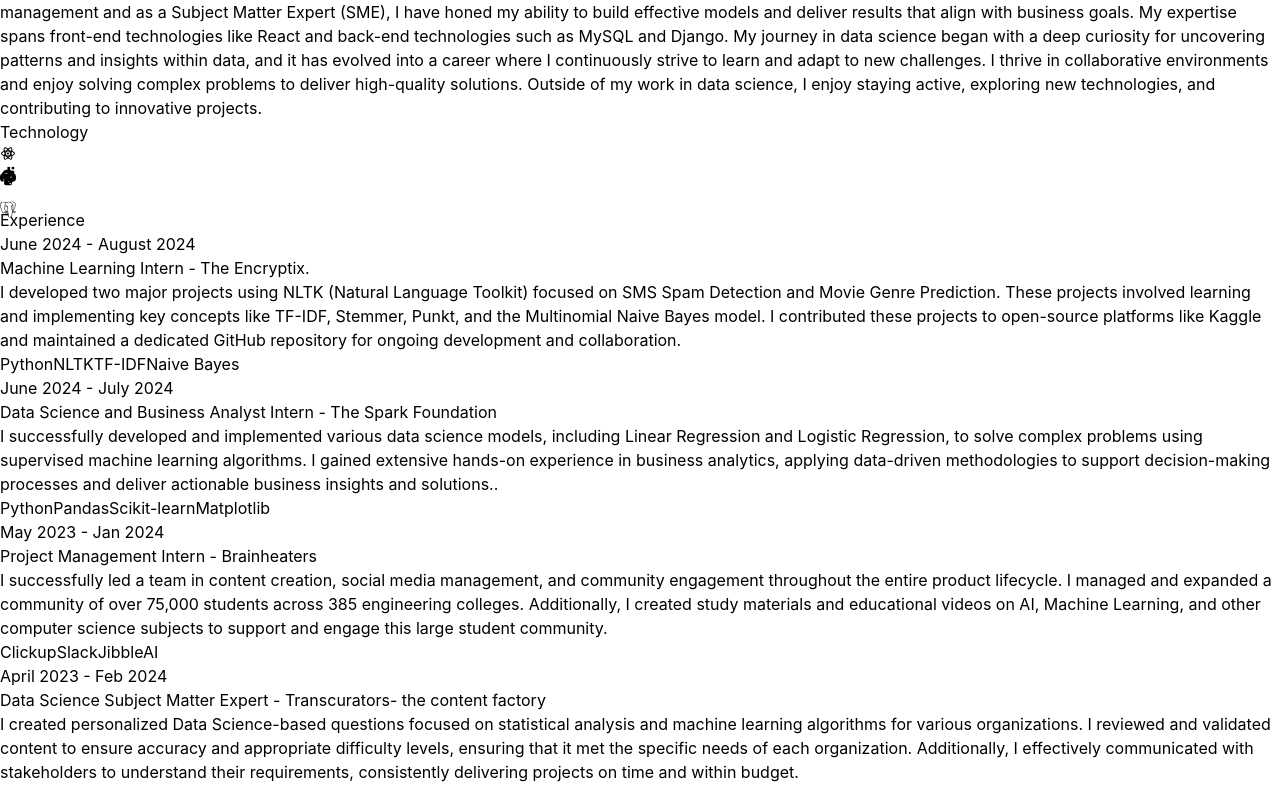
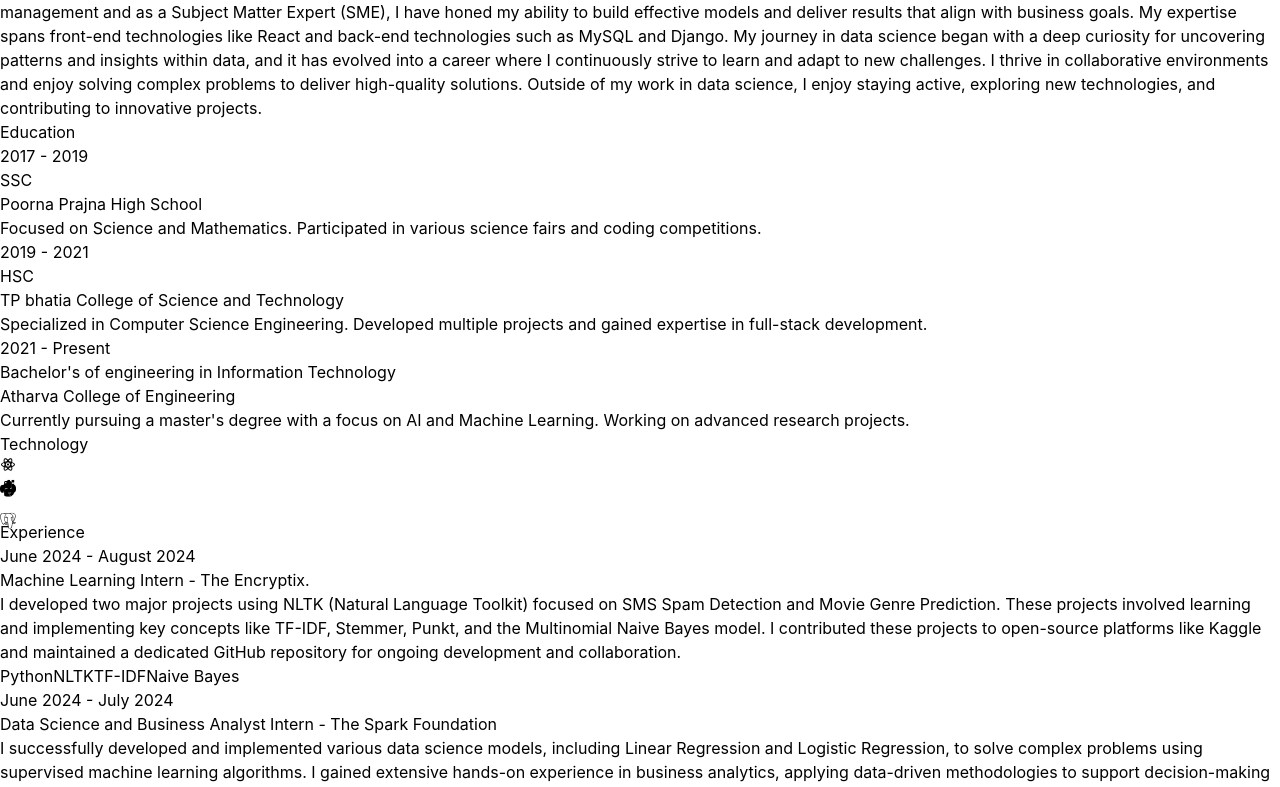
Before and after one commit to sidharth0909/Personal-portfolio, a React (Vite) app: page / in a window 1280 px wide. Shown: the part 1483-2270 px from the top of the page. Built offline with nearby package versions, Linux system fonts and the light colour scheme.

Commit message:
Added education section and CV Button

```diff
--- a/src/App.jsx
+++ b/src/App.jsx
@@ -5,6 +5,8 @@ import Technology from "./components/Technology";
 import Experience from "./components/Experience";
 import Projects from "./components/Projects";
 import Contact from "./components/Contact";
+import Education from "./components/Education";
+// import Interactive from "./components/Interactive";
 
 const App = () => {
   return (
@@ -16,10 +18,12 @@ const App = () => {
         <Navbar />
         <Hero />
         <About />
+        <Education/>
         <Technology/>
         <Experience/>
         <Projects/>
         <Contact/>
+        {/* <Interactive/> */}
       </div>
     </div>
   );
--- a/src/components/Contact.jsx
+++ b/src/components/Contact.jsx
@@ -5,25 +5,45 @@ const Contact = () => {
   return (
     <div className="border-b border-neutral-900 pb-20">
       <motion.h2
-      whileInView= {{opacity: 1, y:0}}
-      initial={{opacity:0, y: -100}}
-      transition={{duration: 0.5}}
-      className="my-10 text-center text-4xl">
+        whileInView={{ opacity: 1, y: 0 }}
+        initial={{ opacity: 0, y: -100 }}
+        transition={{ duration: 0.5 }}
+        className="my-10 text-center text-4xl"
+      >
         Get in Touch
-        </motion.h2>
+      </motion.h2>
       <div className="text-center tracking-tighter">
         <motion.p
-        whileInView= {{opacity: 1, x:0}}
-        initial={{opacity:0, x: -100}}
-        transition={{duration: 0.5}}
-        className="my-4">{CONTACT.address}</motion.p>
-        <motion.p whileInView= {{opacity: 1, x:0}}
-        initial={{opacity:0, x: 100}}
-        transition={{duration: 0.5}}
-        className="my-4">{CONTACT.phoneNo}</motion.p>
-        <a href={`mailto:${CONTACT.email}`} className="border-b border-neutral-300 hover:text-cyan-400">
+          whileInView={{ opacity: 1, x: 0 }}
+          initial={{ opacity: 0, x: -100 }}
+          transition={{ duration: 0.5 }}
+          className="my-4"
+        >
+          {CONTACT.address}
+        </motion.p>
+        <motion.p
+          whileInView={{ opacity: 1, x: 0 }}
+          initial={{ opacity: 0, x: 100 }}
+          transition={{ duration: 0.5 }}
+          className="my-4"
+        >
+          {CONTACT.phoneNo}
+        </motion.p>
+        <a
+          href={`mailto:${CONTACT.email}`}
+          className="border-b border-neutral-300 hover:text-cyan-400"
+        >
           {CONTACT.email}
         </a>
+        <div className="my-4">
+          <a
+            href={CONTACT.cvUrl}
+            download
+            className="mr-2 mt-2 rounded bg-neutral-900 px-2 py-1 text-sm font-medium text-purple-800"
+          >
+            Download CV
+          </a>
+        </div>
       </div>
     </div>
   );
--- /dev/null
+++ b/src/components/Education.jsx
@@ -0,0 +1,59 @@
+import { motion } from "framer-motion";
+
+const educationData = [
+  {
+    period: "2017 - 2019",
+    degree: "SSC",
+    institution: "Poorna Prajna High School",
+    description: "Focused on Science and Mathematics. Participated in various science fairs and coding competitions.",
+  },
+  {
+    period: "2019 - 2021",
+    degree: "HSC",
+    institution: "TP bhatia College of Science and Technology",
+    description: "Specialized in Computer Science Engineering. Developed multiple projects and gained expertise in full-stack development.",
+  },
+  {
+    period: "2021 - Present",
+    degree: "Bachelor's of engineering in Information Technology",
+    institution: "Atharva College of Engineering",
+    description: "Currently pursuing a master's degree with a focus on AI and Machine Learning. Working on advanced research projects.",
+  },
+];
+
+const Education = () => {
+  return (
+    <div className="border-b border-neutral-900 pb-8">
+      <motion.h2
+        whileInView={{ opacity: 1, y: 0 }}
+        initial={{ opacity: 0, y: -100 }}
+        transition={{ duration: 0.5 }}
+        className="my-20 text-center text-5xl font-bold"
+      >
+        Education
+      </motion.h2>
+      <div className="space-y-12">
+        {educationData.map((edu, index) => (
+          <motion.div
+            key={index}
+            whileInView={{ opacity: 1, scale: 1 }}
+            initial={{ opacity: 0, scale: 0.9 }}
+            transition={{ duration: 0.7, delay: index * 0.2 }}
+            className="flex flex-col md:flex-row items-center bg-neutral-800 p-6 rounded-lg shadow-lg hover:shadow-2xl transition-shadow duration-300"
+          >
+            <div className="md:w-1/3 text-center md:text-left">
+              <h3 className="text-2xl font-semibold text-purple-500">{edu.period}</h3>
+              <h4 className="text-xl text-white mt-2">{edu.degree}</h4>
+            </div>
+            <div className="md:w-2/3 mt-4 md:mt-0">
+              <h5 className="text-lg font-medium text-neutral-400">{edu.institution}</h5>
+              <p className="mt-3 text-neutral-300">{edu.description}</p>
+            </div>
+          </motion.div>
+        ))}
+      </div>
+    </div>
+  );
+};
+
+export default Education;
--- /dev/null
+++ b/src/components/Interactive.jsx
@@ -0,0 +1,217 @@
+// import React, { useState, useEffect, useRef } from 'react';
+// This is an game example of DX-Ball game using React Hooks.
+
+// const gameWidth = 600;
+// const gameHeight = 400;
+// const paddleWidth = 100;
+// const paddleHeight = 20;
+// const ballSize = 10;
+// const brickWidth = 60;
+// const brickHeight = 20;
+
+// const DXBallGame = () => {
+//   const [ball, setBall] = useState({ x: gameWidth / 2 - ballSize / 2, y: gameHeight - 50, dx: 2, dy: -2 });
+//   const [paddle, setPaddle] = useState(gameWidth / 2 - paddleWidth / 2);
+//   const [bricks, setBricks] = useState(createBricks());
+//   const [score, setScore] = useState(0);
+//   const [gameOver, setGameOver] = useState(false);
+//   const gameIntervalRef = useRef(null);
+
+//   useEffect(() => {
+//     if (gameOver) return;
+//     startGame();
+//     return () => clearInterval(gameIntervalRef.current);
+//   }, [gameOver]);
+
+//   useEffect(() => {
+//     const handleMouseMove = (e) => {
+//       const rect = e.currentTarget.getBoundingClientRect();
+//       const x = e.clientX - rect.left;
+//       setPaddle(Math.min(Math.max(x - paddleWidth / 2, 0), gameWidth - paddleWidth));
+//     };
+
+//     document.addEventListener('mousemove', handleMouseMove);
+//     return () => document.removeEventListener('mousemove', handleMouseMove);
+//   }, []);
+
+//   const startGame = () => {
+//     gameIntervalRef.current = setInterval(() => {
+//       updateBallPosition();
+//       checkCollisions();
+//       checkGameOver();
+//     }, 10);
+//   };
+
+//   const updateBallPosition = () => {
+//     setBall(prevBall => ({
+//       ...prevBall,
+//       x: prevBall.x + prevBall.dx,
+//       y: prevBall.y + prevBall.dy
+//     }));
+//   };
+
+//   const checkCollisions = () => {
+//     setBall(prevBall => {
+//       let newDx = prevBall.dx;
+//       let newDy = prevBall.dy;
+//       let newBricks = [...bricks];
+
+//       // Check wall collisions
+//       if (prevBall.x + ballSize > gameWidth || prevBall.x < 0) {
+//         newDx = -prevBall.dx;
+//       }
+//       if (prevBall.y < 0) {
+//         newDy = -prevBall.dy;
+//       }
+
+//       // Check paddle collision
+//       if (prevBall.y + ballSize > gameHeight - paddleHeight &&
+//         prevBall.x > paddle && prevBall.x < paddle + paddleWidth) {
+//         newDy = -prevBall.dy;
+//       }
+
+//       // Check brick collisions
+//       newBricks = newBricks.map(brick => {
+//         if (prevBall.x < brick.x + brickWidth &&
+//           prevBall.x + ballSize > brick.x &&
+//           prevBall.y < brick.y + brickHeight &&
+//           prevBall.y + ballSize > brick.y) {
+//           newDx = -prevBall.dx;
+//           newDy = -prevBall.dy;
+//           setScore(prevScore => prevScore + 10);
+//           return null; // Remove brick
+//         }
+//         return brick;
+//       }).filter(brick => brick !== null);
+
+//       setBricks(newBricks);
+//       return { ...prevBall, dx: newDx, dy: newDy };
+//     });
+//   };
+
+//   const checkGameOver = () => {
+//     if (ball.y + ballSize > gameHeight) {
+//       setGameOver(true);
+//       clearInterval(gameIntervalRef.current);
+//     }
+//   };
+
+//   const createBricks = () => {
+//     const rows = 5;
+//     const columns = 10;
+//     const bricks = [];
+//     for (let row = 0; row < rows; row++) {
+//       for (let col = 0; col < columns; col++) {
+//         bricks.push({
+//           x: col * (brickWidth + 10),
+//           y: row * (brickHeight + 5)
+//         });
+//       }
+//     }
+//     return bricks;
+//   };
+
+//   const handleReplay = () => {
+//     setBall({ x: gameWidth / 2 - ballSize / 2, y: gameHeight - 50, dx: 2, dy: -2 });
+//     setPaddle(gameWidth / 2 - paddleWidth / 2);
+//     setBricks(createBricks());
+//     setScore(0);
+//     setGameOver(false);
+//     startGame();
+//   };
+
+//   return (
+//     <div style={styles.container}>
+//       <h1>DX-Ball Game</h1>
+//       <div
+//         style={styles.gameArea}
+//       >
+//         {bricks.map((brick, index) => (
+//           <div
+//             key={index}
+//             style={{
+//               ...styles.brick,
+//               top: brick.y,
+//               left: brick.x
+//             }}
+//           />
+//         ))}
+//         <div
+//           style={{
+//             ...styles.ball,
+//             top: ball.y,
+//             left: ball.x
+//           }}
+//         />
+//         <div
+//           style={{
+//             ...styles.paddle,
+//             left: paddle
+//           }}
+//         />
+//       </div>
+//       <p>Score: {score}</p>
+//       {gameOver && (
+//         <div>
+//           <h2 style={styles.gameOver}>Game Over</h2>
+//           <button onClick={handleReplay} style={styles.replayButton}>Replay</button>
+//         </div>
+//       )}
+//     </div>
+//   );
+// };
+
+// // Inline styles
+// const styles = {
+//   container: {
+//     textAlign: 'center',
+//     padding: '20px',
+//     fontFamily: 'Arial, sans-serif'
+//   },
+//   gameArea: {
+//     position: 'relative',
+//     width: gameWidth,
+//     height: gameHeight,
+//     border: '2px solid black',
+//     overflow: 'hidden',
+//     margin: '0 auto',
+//     backgroundColor: '#f0f0f0'
+//   },
+//   paddle: {
+//     position: 'absolute',
+//     bottom: 0,
+//     width: paddleWidth,
+//     height: paddleHeight,
+//     backgroundColor: 'blue'
+//   },
+//   ball: {
+//     position: 'absolute',
+//     width: ballSize,
+//     height: ballSize,
+//     backgroundColor: 'red',
+//     borderRadius: '50%'
+//   },
+//   brick: {
+//     position: 'absolute',
+//     width: brickWidth,
+//     height: brickHeight,
+//     backgroundColor: 'green'
+//   },
+//   gameOver: {
+//     color: 'red',
+//     fontSize: '24px'
+//   },
+//   replayButton: {
+//     padding: '10px 20px',
+//     fontSize: '16px',
+//     cursor: 'pointer',
+//     margin: '10px',
+//     border: 'none',
+//     backgroundColor: '#28a745',
+//     color: '#fff',
+//     borderRadius: '5px',
+//     transition: 'background-color 0.3s'
+//   }
+// };
+
+// export default DXBallGame;
--- a/src/constants/index.js
+++ b/src/constants/index.js
@@ -73,4 +73,5 @@ export const CONTACT = {
   address: "Dahisar (East), Mumbai, India ",
   phoneNo: "+91 8451089128 ",
   email: "sidharthsaholiya@gmail.com",
+  cvUrl: "https://drive.google.com/file/d/1qYYHuYivBZ7gRnFvm27M67EZLMtljuiq/view?usp=sharing"
 };
```
Also changed, not shown: 1 other file (tests, documents, lock files or other folders).
